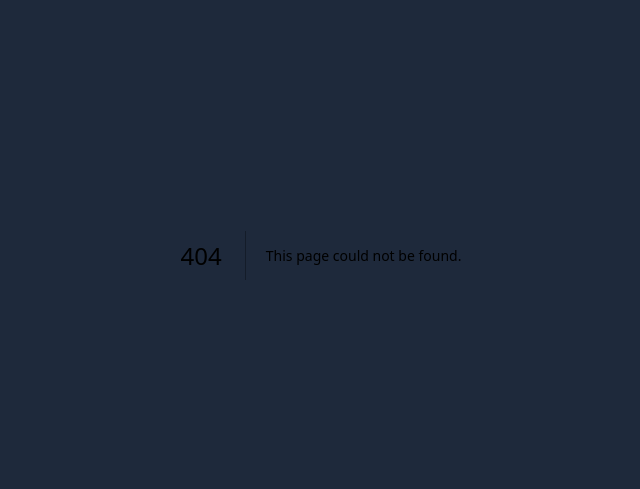
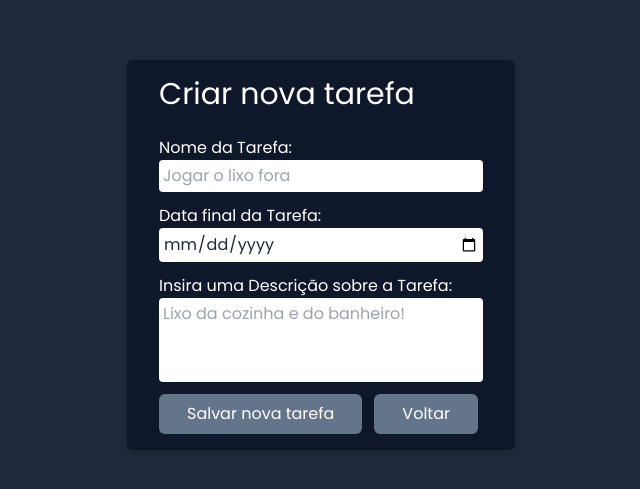
Before and after one commit to Campos1911/lista-de-tarefas, a Next.js app: page /nova-tarefa in a window 1280 px wide. Before the commit this address had no page. Shown: the part 145-634 px from the top of the page, without its empty margins (319-959 px from the left). Built offline with nearby package versions, Linux system fonts and the light colour scheme.

Commit message:
feature: Página de criar nova tarefa adicionada

```diff
--- /dev/null
+++ b/src/app/nova-tarefa/page.tsx
@@ -0,0 +1,120 @@
+"use client";
+
+import { NotasTypes } from "@/components/Notas/Notas";
+import Link from "next/link";
+import { useState } from "react";
+
+export default function NovaTarefa() {
+  const [novaTarefa, setNovaTarefa] = useState<NotasTypes>({
+    titulo: "",
+    dataFinal: "",
+    descricao: "",
+    feito: false,
+  });
+
+  function inputDateToStringBR(inputDateValue: string): string {
+    // Verifica se o valor fornecido não é vazio
+    if (!inputDateValue) {
+      throw new Error("O valor fornecido não é válido.");
+    }
+
+    // Cria um objeto Date a partir do valor do input
+    const date = new Date(inputDateValue);
+
+    // Verifica se o objeto Date é válido
+    if (isNaN(date.getTime())) {
+      throw new Error("O valor fornecido não é uma data válida.");
+    }
+
+    // Extrai o dia, mês e ano da data
+    let day: number = date.getDate();
+    let month: number = date.getMonth() + 1; // Os meses em JavaScript vão de 0 a 11
+    let year: number = date.getFullYear();
+
+    // Formata o dia e mês para dois dígitos (com zero à esquerda, se necessário)
+    const formattedDay: string = day < 10 ? `0${day}` : `${day}`;
+    const formattedMonth: string = month < 10 ? `0${month}` : `${month}`;
+
+    // Retorna a data formatada no formato DD/MM/AAAA
+    return `${formattedDay}/${formattedMonth}/${year}`;
+  }
+
+  return (
+    <main className="flex flex-col h-screen items-center justify-center">
+      <div className="text-white flex flex-col gap-3 px-8 py-4 rounded-md bg-slate-900 shadow-md">
+        <h1 className=" text-3xl pb-3">Criar nova tarefa</h1>
+
+        <form
+          onSubmit={() => console.log("criado")}
+          className="flex flex-col gap-3"
+        >
+          <label>
+            <h3>Nome da Tarefa:</h3>
+            <input
+              className="w-[100%] rounded-sm outline-none text-slate-800 p-1"
+              type="text"
+              placeholder="Jogar o lixo fora"
+              onChange={(e) =>
+                setNovaTarefa({
+                  titulo: e.target.value,
+                  dataFinal: novaTarefa.dataFinal,
+                  descricao: novaTarefa.descricao,
+                  feito: novaTarefa.feito,
+                })
+              }
+            />
+          </label>
+
+          <label>
+            <h3>Data final da Tarefa:</h3>
+            <input
+              className="w-[100%] rounded-sm outline-none text-slate-800 p-1"
+              type="date"
+              onChange={(e) =>
+                setNovaTarefa({
+                  titulo: novaTarefa.titulo,
+                  dataFinal: inputDateToStringBR(e.target.value),
+                  descricao: novaTarefa.descricao,
+                  feito: novaTarefa.feito,
+                })
+              }
+            />
+          </label>
+
+          <label>
+            <h3>Insira uma Descrição sobre a Tarefa:</h3>
+            <input
+              className="w-[100%] rounded-sm outline-none text-slate-800 pl-1 pt-1 pb-14"
+              type="text"
+              placeholder="Lixo da cozinha e do banheiro!"
+              onChange={(e) =>
+                setNovaTarefa({
+                  titulo: novaTarefa.titulo,
+                  dataFinal: novaTarefa.dataFinal,
+                  descricao: e.target.value,
+                  feito: novaTarefa.feito,
+                })
+              }
+            />
+          </label>
+        </form>
+
+        <div className="w-[100%] flex gap-3">
+          <button
+            type="submit"
+            className="bg-slate-500 hover:bg-slate-700 duration-200 px-7 py-2 rounded-md"
+            onClick={() => console.log(novaTarefa)}
+          >
+            Salvar nova tarefa
+          </button>
+          <Link
+            href="/quadro-geral"
+            className="bg-slate-500 hover:bg-slate-700 duration-200 px-7 py-2 rounded-md"
+          >
+            Voltar
+          </Link>
+        </div>
+      </div>
+    </main>
+  );
+}
```
